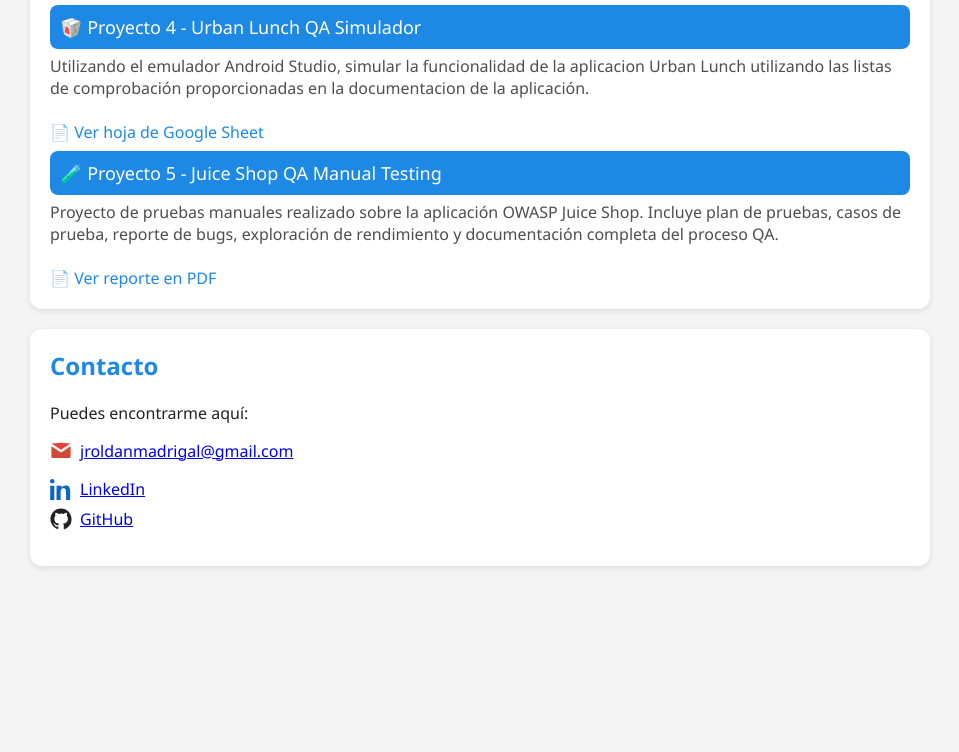
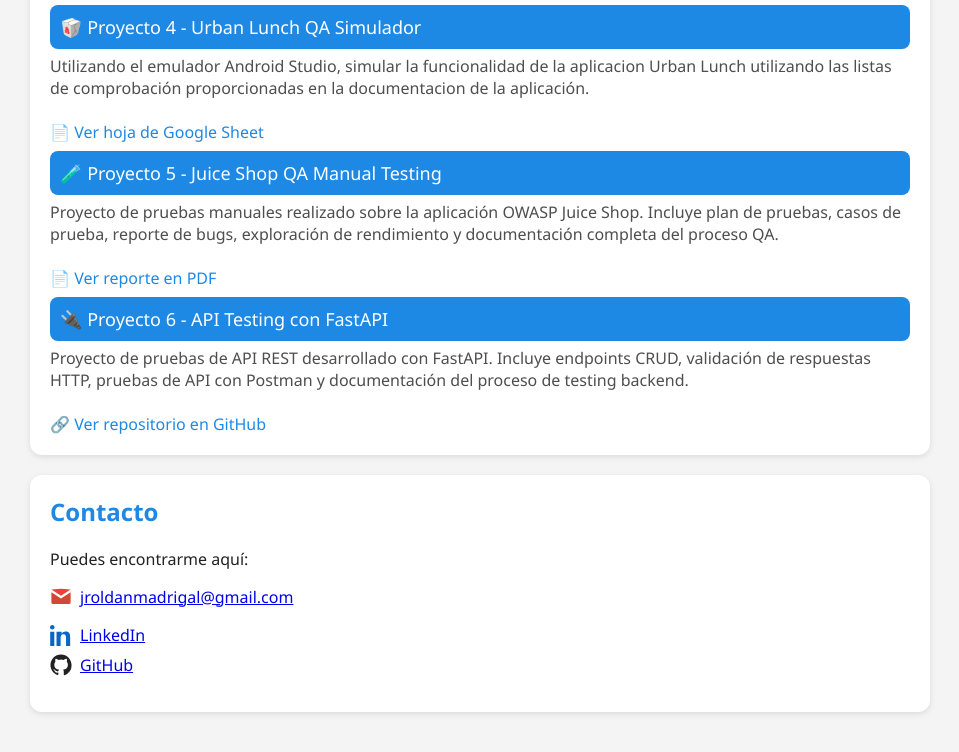
Before and after one commit to jroldanmadrigal-ai/portafolio-qa, a plain HTML site: page index.html in a window 1280 px wide. Shown: the part 1236-1988 px from the top of the page, without its empty margins (160-1119 px from the left). Before the commit the page ends 1842 px from the top, so only its background shows below. Drawn offline with Linux system fonts and the light colour scheme.

Commit message:
Add project section for API Testing with FastAPI
Added a new project section for API Testing with FastAPI, including a description and links.

```diff
--- a/index.html
+++ b/index.html
@@ -274,9 +274,27 @@
        target="_blank"
        style="display:inline-block; margin-top:6px; color:#1e88e5;">
        📄 Ver reporte en PDF
-  </a>
-</div>
+    </a>
+   </div>
 
+   <div class="projects-item">
+    <a href="https://github.com/jroldanmadrigal-ai/qa-api-tests-fastapi" target="_blank">
+        🔌 Proyecto 6 - API Testing con FastAPI
+    </a>
+
+    <p style="margin-top:6px; opacity:0.8;">
+      Proyecto de pruebas de API REST desarrollado con FastAPI.
+      Incluye endpoints CRUD, validación de respuestas HTTP, pruebas de API con Postman
+      y documentación del proceso de testing backend.
+    </p>
+
+    <a href="https://github.com/jroldanmadrigal-ai/qa-api-tests-fastapi"
+       target="_blank"
+       style="display:inline-block; margin-top:6px; color:#1e88e5;">
+       🔗 Ver repositorio en GitHub
+    </a>
+
+   </div>
 
 
   </div>
```
